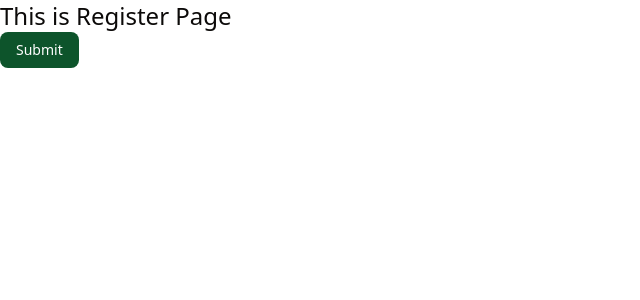
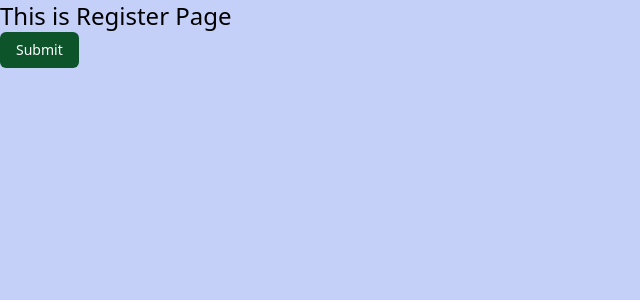
Before and after one commit to PHP-BEST/baan-saat-frontend, a React (Vite) app: page /register in a window 1280 px wide. Shown: the top 300 px of the page, without its empty margins (0-640 px from the left). Built offline with nearby package versions, Linux system fonts and the light colour scheme; no server answers.

Commit message:
chore: add colors

```diff
--- a/src/App.tsx
+++ b/src/App.tsx
@@ -1,23 +1,28 @@
-import { ErrorPage } from "./pages/ErrorPage";
-import { LandingPage } from "./pages/LandingPage";
-import { RegisterPage } from "./pages/RegisterPage";
-import { createBrowserRouter, RouterProvider } from "react-router-dom";
+import MainLayout from './layouts/MainLayout';
+import { ErrorPage } from './pages/ErrorPage';
+import { LandingPage } from './pages/LandingPage';
+import { RegisterPage } from './pages/RegisterPage';
+import { createBrowserRouter, RouterProvider } from 'react-router-dom';
 
 function App() {
   const router = createBrowserRouter([
     {
-      path: "/",
+      path: '/',
       element: <LandingPage />,
       errorElement: <ErrorPage />,
     },
     {
-      path: "/register",
+      path: '/register',
       element: <RegisterPage />,
       errorElement: <ErrorPage />,
     },
   ]);
 
-  return <RouterProvider router={router} />;
+  return (
+    <MainLayout>
+      <RouterProvider router={router} />
+    </MainLayout>
+  );
 }
 
 export default App;
--- a/src/index.css
+++ b/src/index.css
@@ -1,120 +1,28 @@
-@import "tailwindcss";
-@import "tw-animate-css";
+@import 'tailwindcss';
+@import 'tw-animate-css';
 
-@custom-variant dark (&:is(.dark *));
+@theme {
+  --color-background: rgba(196, 208, 248, 1); /* Main background */
+  --color-background-popup: rgba(0, 0, 0, 0.8); /* Popup overlay */
+  --color-background-header-footer: rgba(
+    217,
+    217,
+    217,
+    1
+  ); /* Header/Footer background */
+  --color-background-profile: rgba(
+    163,
+    163,
+    163,
+    1
+  ); /* Profile Icon background */
 
-@theme inline {
-  --radius-sm: calc(var(--radius) - 4px);
-  --radius-md: calc(var(--radius) - 2px);
-  --radius-lg: var(--radius);
-  --radius-xl: calc(var(--radius) + 4px);
-  --color-background: var(--background);
-  --color-foreground: var(--foreground);
-  --color-card: var(--card);
-  --color-card-foreground: var(--card-foreground);
-  --color-popover: var(--popover);
-  --color-popover-foreground: var(--popover-foreground);
-  --color-primary: var(--primary);
-  --color-primary-foreground: var(--primary-foreground);
-  --color-secondary: var(--secondary);
-  --color-secondary-foreground: var(--secondary-foreground);
-  --color-muted: var(--muted);
-  --color-muted-foreground: var(--muted-foreground);
-  --color-accent: var(--accent);
-  --color-accent-foreground: var(--accent-foreground);
-  --color-destructive: var(--destructive);
-  --color-border: var(--border);
-  --color-input: var(--input);
-  --color-ring: var(--ring);
-  --color-chart-1: var(--chart-1);
-  --color-chart-2: var(--chart-2);
-  --color-chart-3: var(--chart-3);
-  --color-chart-4: var(--chart-4);
-  --color-chart-5: var(--chart-5);
-  --color-sidebar: var(--sidebar);
-  --color-sidebar-foreground: var(--sidebar-foreground);
-  --color-sidebar-primary: var(--sidebar-primary);
-  --color-sidebar-primary-foreground: var(--sidebar-primary-foreground);
-  --color-sidebar-accent: var(--sidebar-accent);
-  --color-sidebar-accent-foreground: var(--sidebar-accent-foreground);
-  --color-sidebar-border: var(--sidebar-border);
-  --color-sidebar-ring: var(--sidebar-ring);
+  --color-button-action: rgba(119, 123, 179, 1); /* Primary action button */
+  --color-button-upload: rgba(20, 174, 92, 1); /* Upload button */
+  --color-button-cancel: rgba(255, 0, 0, 1); /* Cancel button */
+
+  --color-border-request: rgba(175, 175, 175, 1); /* Request section border */
+  --color-border-input: rgba(156, 156, 156, 1); /* Input field border */
+
+  --color-black: rgba(0, 0, 0, 1); /* Default text color */
 }
-
-:root {
-  --radius: 0.625rem;
-  --background: oklch(1 0 0);
-  --foreground: oklch(0.147 0.004 49.25);
-  --card: oklch(1 0 0);
-  --card-foreground: oklch(0.147 0.004 49.25);
-  --popover: oklch(1 0 0);
-  --popover-foreground: oklch(0.147 0.004 49.25);
-  --primary: oklch(0.216 0.006 56.043);
-  --primary-foreground: oklch(0.985 0.001 106.423);
-  --secondary: oklch(0.97 0.001 106.424);
-  --secondary-foreground: oklch(0.216 0.006 56.043);
-  --muted: oklch(0.97 0.001 106.424);
-  --muted-foreground: oklch(0.553 0.013 58.071);
-  --accent: oklch(0.97 0.001 106.424);
-  --accent-foreground: oklch(0.216 0.006 56.043);
-  --destructive: oklch(0.577 0.245 27.325);
-  --border: oklch(0.923 0.003 48.717);
-  --input: oklch(0.923 0.003 48.717);
-  --ring: oklch(0.709 0.01 56.259);
-  --chart-1: oklch(0.646 0.222 41.116);
-  --chart-2: oklch(0.6 0.118 184.704);
-  --chart-3: oklch(0.398 0.07 227.392);
-  --chart-4: oklch(0.828 0.189 84.429);
-  --chart-5: oklch(0.769 0.188 70.08);
-  --sidebar: oklch(0.985 0.001 106.423);
-  --sidebar-foreground: oklch(0.147 0.004 49.25);
-  --sidebar-primary: oklch(0.216 0.006 56.043);
-  --sidebar-primary-foreground: oklch(0.985 0.001 106.423);
-  --sidebar-accent: oklch(0.97 0.001 106.424);
-  --sidebar-accent-foreground: oklch(0.216 0.006 56.043);
-  --sidebar-border: oklch(0.923 0.003 48.717);
-  --sidebar-ring: oklch(0.709 0.01 56.259);
-}
-
-.dark {
-  --background: oklch(0.147 0.004 49.25);
-  --foreground: oklch(0.985 0.001 106.423);
-  --card: oklch(0.216 0.006 56.043);
-  --card-foreground: oklch(0.985 0.001 106.423);
-  --popover: oklch(0.216 0.006 56.043);
-  --popover-foreground: oklch(0.985 0.001 106.423);
-  --primary: oklch(0.923 0.003 48.717);
-  --primary-foreground: oklch(0.216 0.006 56.043);
-  --secondary: oklch(0.268 0.007 34.298);
-  --secondary-foreground: oklch(0.985 0.001 106.423);
-  --muted: oklch(0.268 0.007 34.298);
-  --muted-foreground: oklch(0.709 0.01 56.259);
-  --accent: oklch(0.268 0.007 34.298);
-  --accent-foreground: oklch(0.985 0.001 106.423);
-  --destructive: oklch(0.704 0.191 22.216);
-  --border: oklch(1 0 0 / 10%);
-  --input: oklch(1 0 0 / 15%);
-  --ring: oklch(0.553 0.013 58.071);
-  --chart-1: oklch(0.488 0.243 264.376);
-  --chart-2: oklch(0.696 0.17 162.48);
-  --chart-3: oklch(0.769 0.188 70.08);
-  --chart-4: oklch(0.627 0.265 303.9);
-  --chart-5: oklch(0.645 0.246 16.439);
-  --sidebar: oklch(0.216 0.006 56.043);
-  --sidebar-foreground: oklch(0.985 0.001 106.423);
-  --sidebar-primary: oklch(0.488 0.243 264.376);
-  --sidebar-primary-foreground: oklch(0.985 0.001 106.423);
-  --sidebar-accent: oklch(0.268 0.007 34.298);
-  --sidebar-accent-foreground: oklch(0.985 0.001 106.423);
-  --sidebar-border: oklch(1 0 0 / 10%);
-  --sidebar-ring: oklch(0.553 0.013 58.071);
-}
-
-@layer base {
-  * {
-    @apply border-border outline-ring/50;
-  }
-  body {
-    @apply bg-background text-foreground;
-  }
-}
--- /dev/null
+++ b/src/layouts/MainLayout.tsx
@@ -0,0 +1,12 @@
+import type React from 'react';
+
+const MainLayout = ({ children }: { children: React.ReactNode }) => {
+  return (
+    <div className="min-h-screen w-full bg-background">
+      {/* Add Other Layout Here */}
+      {children}
+    </div>
+  );
+};
+
+export default MainLayout;
--- a/src/pages/LandingPage.tsx
+++ b/src/pages/LandingPage.tsx
@@ -1,6 +1,5 @@
 import { getSamples, type Sample } from '@/api/samples';
 import { testConnection } from '@/api/connection';
-import Counter from '@/components/our-components/counter';
 import { Button } from '@/components/ui/button';
 import { useEffect, useState } from 'react';
 import { Link } from 'react-router-dom';
@@ -66,9 +65,6 @@ export const LandingPage = () => {
         </Button>
       </div>
 
-      {/* Counter */}
-      <Counter />
-
       {/* API Things */}
       <p className="text-2xl font-bold">Testing Connection</p>
       {isConnecting ? <p>Loading...</p> : <p>{connectionWord}</p>}
```
Also changed, not shown: 1 other file (tests, documents, lock files or other folders).
